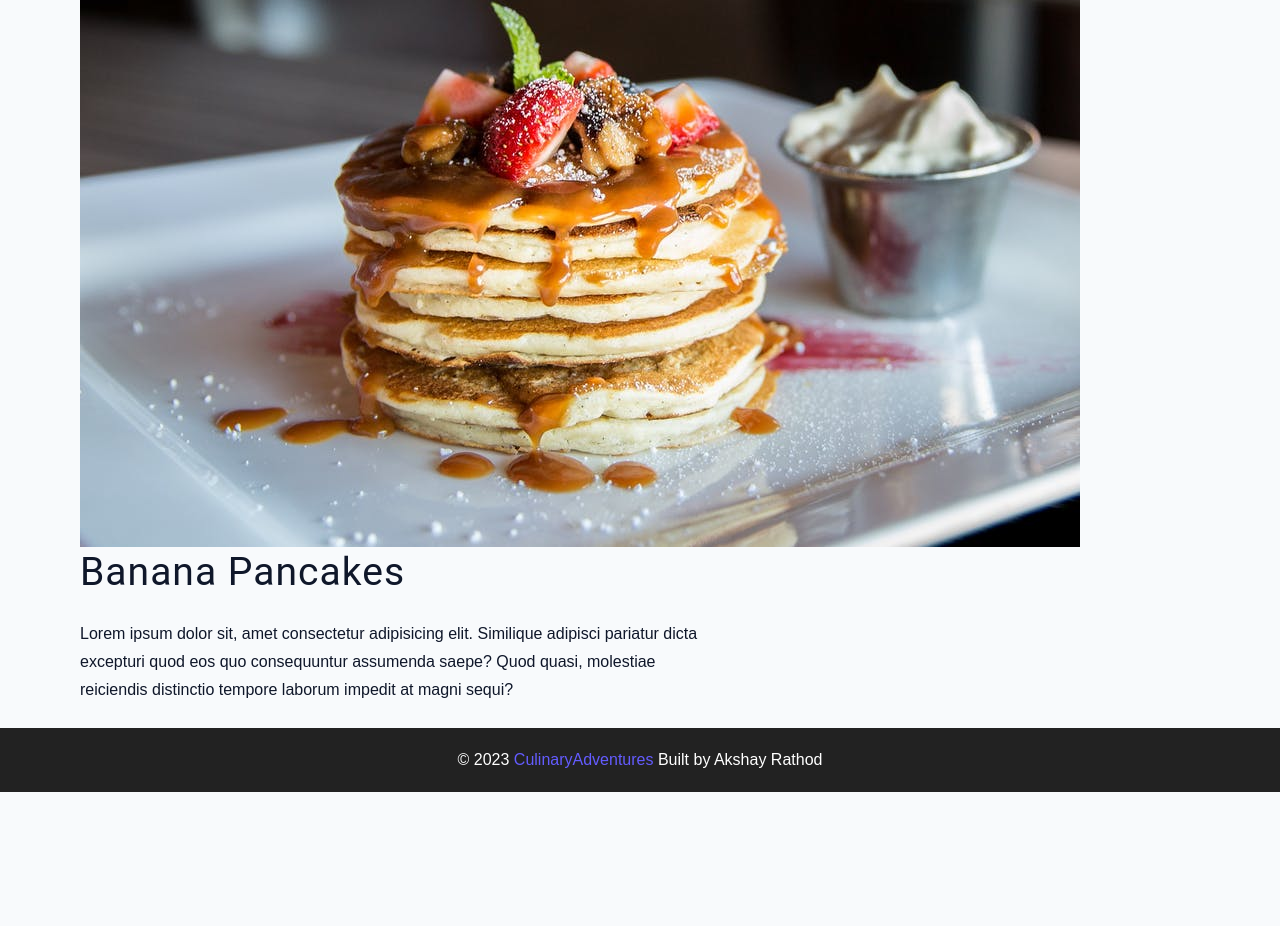
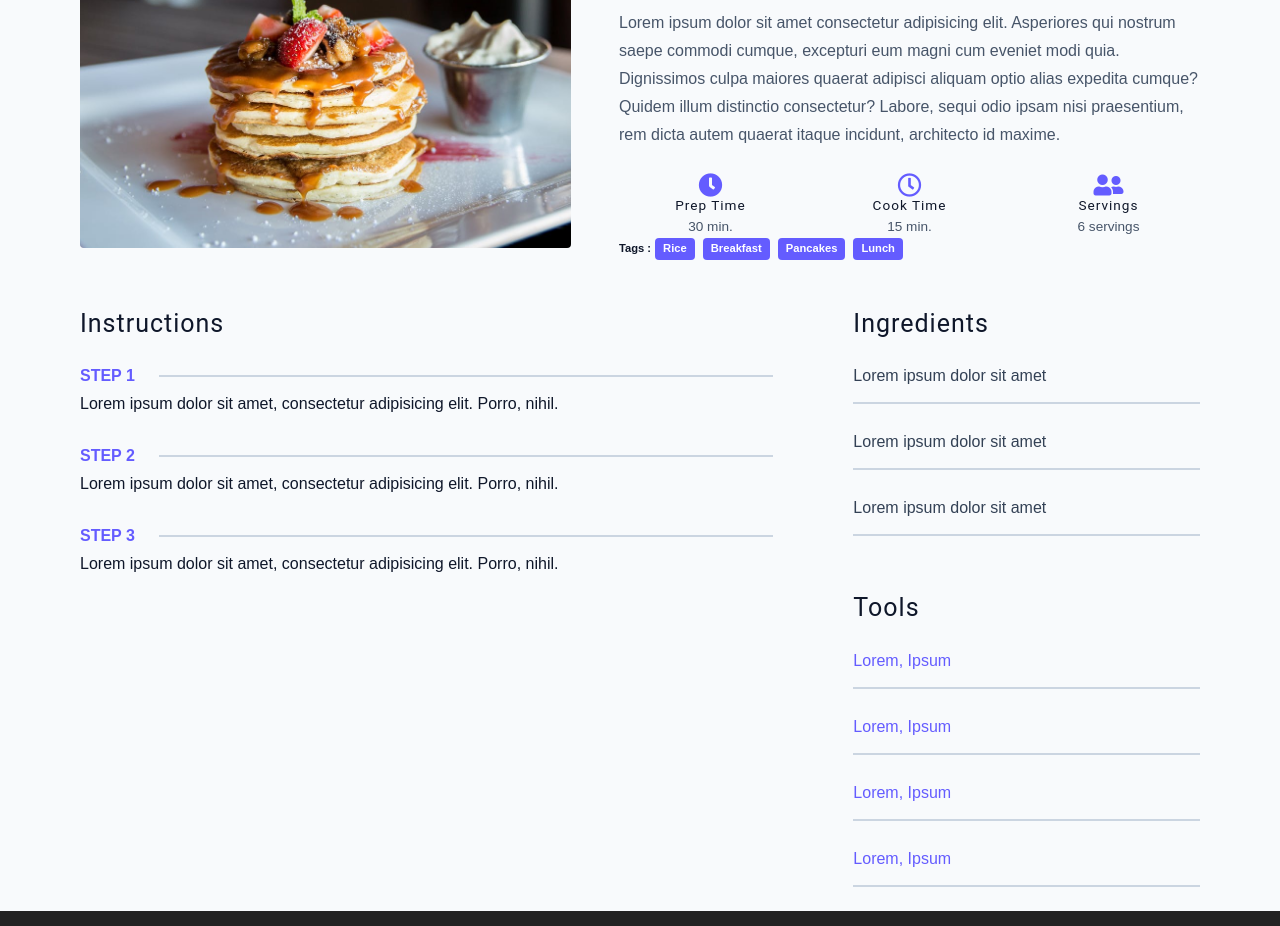
Before and after one commit to akshayrathod205/Recipes-Website, a plain HTML site: page single-recipe.html in a window 1280 px wide. Shown: the part 192-1118 px from the top of the page. Before the commit the page ends 984 px from the top, so only its background shows below. Drawn offline with nearby package versions, Linux system fonts and the light colour scheme.

Commit message:
updated files

```diff
--- a/css/main.css
+++ b/css/main.css
@@ -567,8 +567,13 @@ ul {
 
 @media screen and (min-width: 992px) {
   .contact-container {
-    grid-template-columns: 1fr 450px;
+    grid-template-columns: 1fr 1fr;
     align-items: center;
+    justify-content: space-evenly;
+  }
+
+  .form-container {
+    margin: 1rem -20rem 0 10rem;
   }
 }
 
@@ -612,3 +617,119 @@ ul {
     grid-template-columns: repeat(3, 1fr);
   }
 }
+
+/* Single Recipe */
+.recipe-hero {
+  display: grid;
+  gap: 3rem;
+}
+
+.recipe-hero-img {
+  height: 300px;
+  border-radius: var(--borderRadius);
+}
+
+.recipe-hero p {
+  color: var(--grey-600);
+}
+
+.recipe-icons {
+  display: grid;
+  grid-template-columns: repeat(3, 1fr);
+  gap: 1rem;
+  margin-bottom: 2rem 0;
+  text-align: center;
+}
+
+.recipe-icons i {
+  font-size: 1.5rem;
+  color: var(--primary-500);
+}
+
+.recipe-icons h5,
+.recipe-icons p {
+  margin-bottom: 0;
+  font-size: 0.85rem;
+}
+
+.recipe-icons p {
+  color: var(--grey-600);
+}
+
+.recipe-tags {
+  display: flex;
+  align-items: center;
+  flex-wrap: wrap;
+  font-size: 0.7em;
+  font-weight: 600;
+}
+
+.recipe-tags a {
+  background: var(--primary-500);
+  border-radius: var(--borderRadius);
+  color: var(--white);
+  padding: 0.05rem 0.5rem;
+  margin: 0 0.25rem;
+  text-transform: capitalize;
+}
+
+@media screen and (min-width: 992px) {
+  .recipe-hero {
+    grid-template-columns: 4fr 5fr;
+    align-items: center;
+  }
+}
+
+.recipe-content {
+  padding-bottom: 3rem 0;
+  display: grid;
+  gap: 2rem 5rem;
+  margin-top: 3rem;
+}
+
+@media screen and (min-width: 992px) {
+  .recipe-content {
+    grid-template-columns: 2fr 1fr;
+  }
+}
+
+.single-instruction header {
+  display: grid;
+  grid-template-columns: auto 1fr;
+  gap: 1.5rem;
+  align-items: center;
+}
+
+.single-instruction header p {
+  text-transform: uppercase;
+  font-weight: 600;
+  margin-bottom: 0;
+  color: var(--primary-500);
+}
+
+.single-instruction > p {
+  color: var(--grey-700);
+}
+
+.single-instruction header div {
+  height: 2px;
+  background: var(--grey-300);
+}
+
+.second-column {
+  display: grid;
+  row-gap: 2rem;
+}
+
+.single-ingredient {
+  border-bottom: 2px solid var(--grey-300);
+  padding-bottom: 0.75rem;
+  color: var(--grey-700);
+}
+
+.single-tools {
+  border-bottom: 2px solid var(--grey-300);
+  padding-bottom: 0.75rem;
+  color: var(--primary-500);
+  text-transform: capitalize;
+}
--- a/single-recipe.html
+++ b/single-recipe.html
@@ -43,11 +43,94 @@
             <article>
                 <h2>Banana Pancakes</h2>
                 <p>
-                    Lorem ipsum dolor sit, amet consectetur adipisicing elit. Similique adipisci pariatur dicta excepturi quod eos quo consequuntur assumenda saepe? Quod quasi, molestiae reiciendis distinctio tempore laborum impedit at magni sequi?
+                    Lorem ipsum dolor sit amet consectetur adipisicing elit. Asperiores qui nostrum saepe commodi cumque, excepturi eum magni cum eveniet modi quia. Dignissimos culpa maiores quaerat adipisci aliquam optio alias expedita cumque? Quidem illum distinctio consectetur? Labore, sequi odio ipsam nisi praesentium, rem dicta autem quaerat itaque incidunt, architecto id maxime.
+                </p>
+                <div class="recipe-icons">
+                    <article>
+                        <i class="fas fa-clock"></i>
+                        <h5>Prep Time</h5>
+                        <p>30 min.</p>
+                    </article>
+                    <article>
+                        <i class="far fa-clock"></i>
+                        <h5>Cook Time</h5>
+                        <p>15 min.</p>
+                    </article>
+                    <article>
+                        <i class="fas fa-user-friends"></i>
+                        <h5>Servings</h5>
+                        <p>6 servings </p>
+                    </article>
+                </div>
+                <div class="recipe-tags">
+                    Tags : <a href="tag-template.html">Rice</a>
+                    <a href="tag-template.html">Breakfast</a>
+                    <a href="tag-template.html">Pancakes</a>
+                    <a href="tag-template.html">Lunch</a>
+                </div>
+            </article>
+        </section>
+        <section class="recipe-content">
+            <article>
+                <h4>Instructions</h4>
+                <div class="single-instruction">
+                    <header>
+                        <p>Step 1</p>
+                        <div></div>
+                    </header>
+                </div>
+                <p>
+                    Lorem ipsum dolor sit amet, consectetur adipisicing elit. Porro, nihil.
+                </p>
+                <div class="single-instruction">
+                    <header>
+                        <p>Step 2</p>
+                        <div></div>
+                    </header>
+                </div>
+                <p>
+                    Lorem ipsum dolor sit amet, consectetur adipisicing elit. Porro, nihil.
+                </p>
+                <div class="single-instruction">
+                    <header>
+                        <p>Step 3</p>
+                        <div></div>
+                    </header>
+                </div>
+                <p>
+                    Lorem ipsum dolor sit amet, consectetur adipisicing elit. Porro, nihil.
                 </p>
             </article>
+            <article class="second-column">
+                <div>
+                    <h4>Ingredients</h4>
+                    <p class="single-ingredient">
+                        Lorem ipsum dolor sit amet
+                    </p>
+                    <p class="single-ingredient">
+                        Lorem ipsum dolor sit amet
+                    </p>
+                    <p class="single-ingredient">
+                        Lorem ipsum dolor sit amet
+                    </p>
+                </div>
+                <div>
+                    <h4>Tools</h4>
+                    <p class="single-tools">
+                        Lorem, ipsum
+                    </p>
+                    <p class="single-tools">
+                        Lorem, ipsum
+                    </p>
+                    <p class="single-tools">
+                        Lorem, ipsum
+                    </p>
+                    <p class="single-tools">
+                        Lorem, ipsum
+                    </p>
+                </div>
+            </article>
         </section>
-        <section class="recipe-content"></section>
     </main>
 
     <footer class="page-footer">
```
Also changed, not shown: contact.html (+1 -1 lines).
